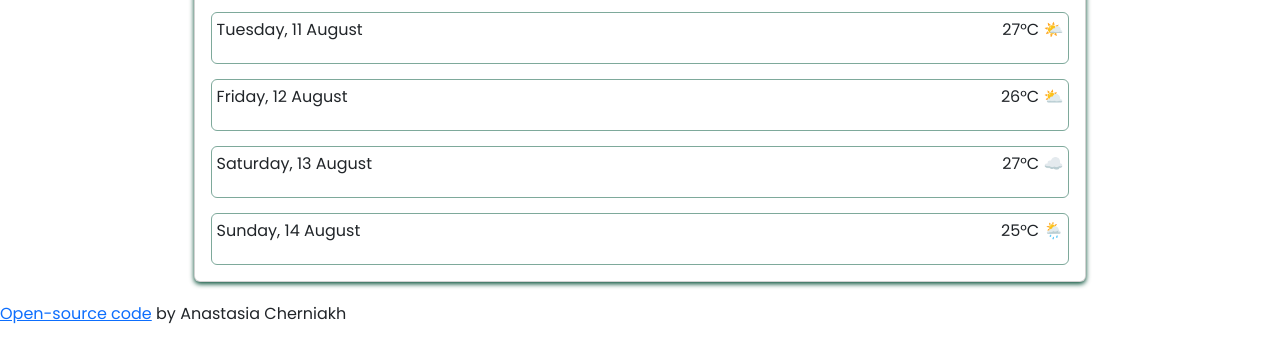
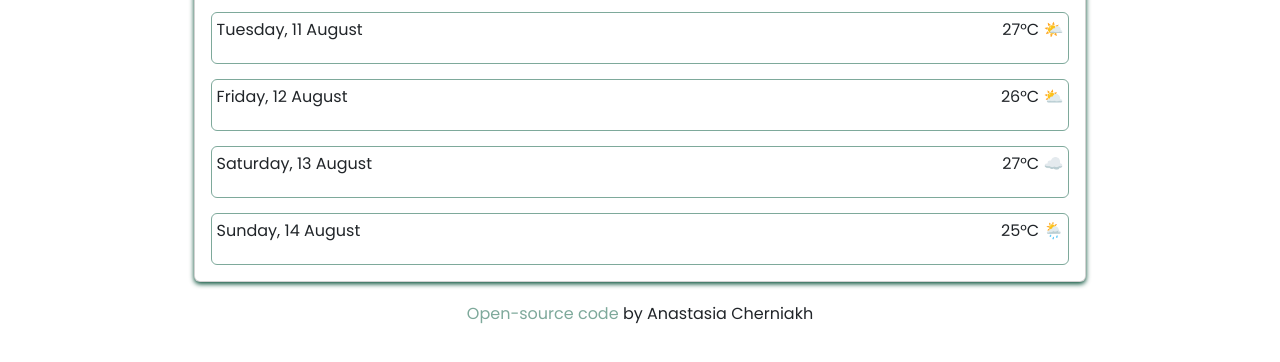
Before and after one commit to AnastasiaCherniakh/weather-app, a plain HTML site: page index.html in a window 1280 px wide. Shown: the part 304-666 px from the top of the page. Drawn offline with nearby package versions, Linux system fonts and the light colour scheme; no server answers.

Commit message:
added style to  code link text

```diff
--- a/src/styles.css
+++ b/src/styles.css
@@ -140,3 +140,18 @@ img {
 .day-temperature {
     justify-content: flex-end;
 }
+
+.code-text {
+    text-align: center;
+}
+
+.code-link {
+    text-decoration: none;
+    color: hsl(160, 20%, 58%);
+}
+
+.code-link:hover {
+    cursor: pointer;
+    color: hsl(160, 20%, 58%);;
+    text-decoration: underline;
+}
```
